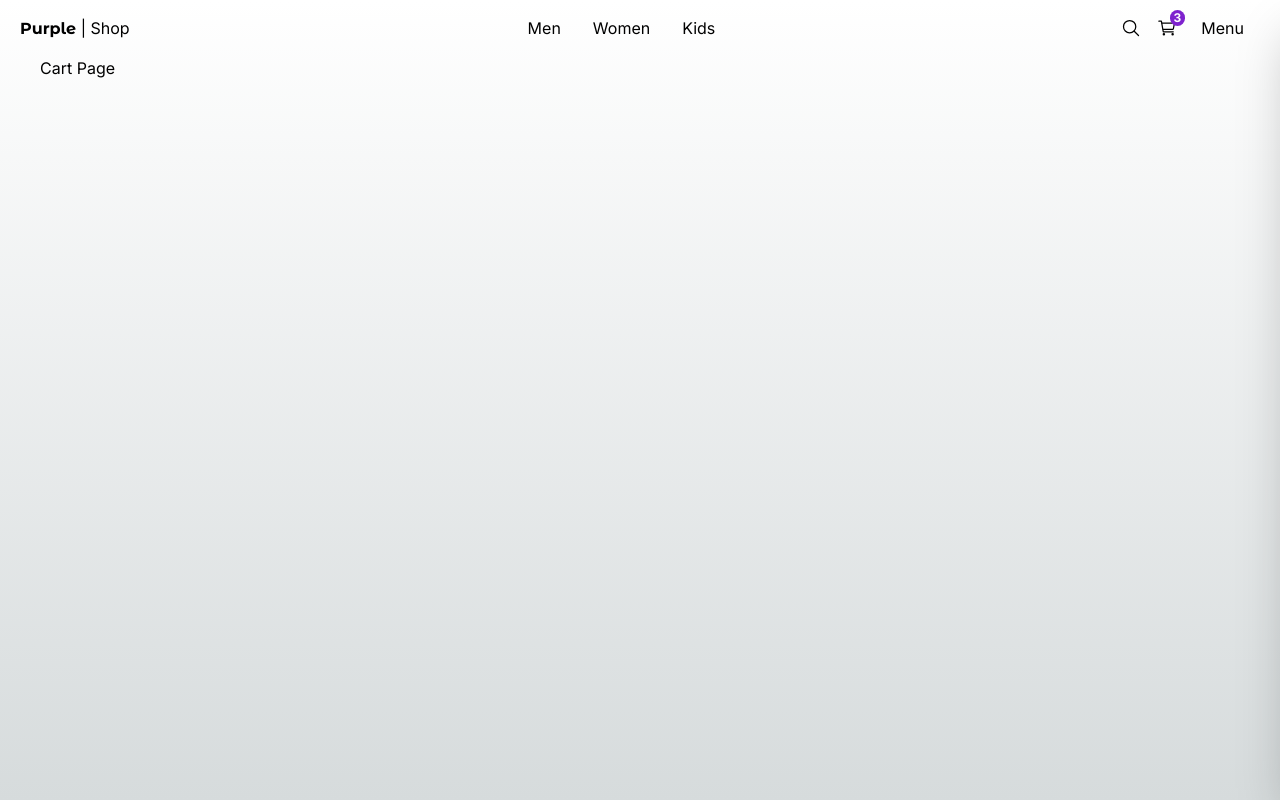
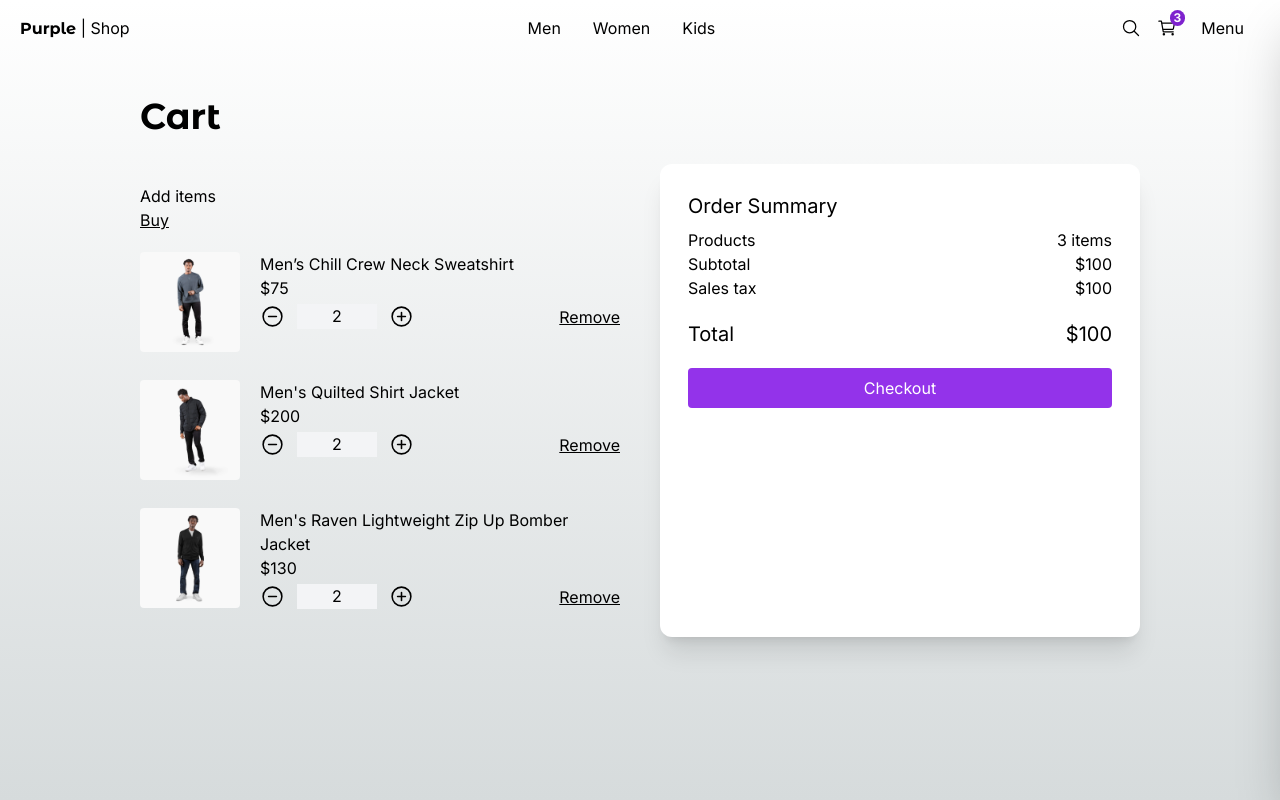
Before and after one commit to Walter-Daniel/purple-shop, a Next.js app: page /cart in a window 1280 px wide. Built offline with nearby package versions, Linux system fonts and the light colour scheme.

Commit message:
Create cart page, add checkout and order summary

```diff
--- a/src/app/(shop)/cart/page.tsx
+++ b/src/app/(shop)/cart/page.tsx
@@ -1,8 +1,82 @@
+import { QuantitySelector, Title } from "@/components";
+import { initialData } from "@/seed/seed";
+import Image from "next/image";
+import Link from "next/link";
+
+const productsInCart = [
+  initialData.products[0],
+  initialData.products[1],
+  initialData.products[2]
+]
 
 export default function CartPage() {
   return (
-    <div>
-      <h1>Cart Page</h1>
+    <div className='flex justify-center items-center mb-72 px-10 sm:px-0'>
+      <div className="flex flex-col w-[1000px]">
+        <Title title="Cart" />
+        <div className="grid grid-cols-1 sm:grid-cols-2 gap-10">
+          {/* CHECKOUT */}
+          <div className="flex flex-col mt-5">
+            <span>Add items</span>
+            <Link href="/" className="underline mb-5">Buy</Link>
+
+          {/* ITEMS */}
+          {
+            productsInCart.map(product => (
+              <div key={product.slug} className="flex mb-7">
+                <Image
+                  src={`/products/${ product.images[0] }`}
+                  alt={product.title}
+                  height={ 100 }
+                  width={ 100 }
+                  style={{
+                    height: '100px',
+                    width: '100px'
+                  }}
+                  className="mr-5 rounded"
+                />
+                <div className="w-full">
+                  <p>{product.title}</p>
+                  <p>${product.price}</p>
+                  <div className="flex justify-between mt-1">
+                    <QuantitySelector quantity={2}/>
+                    <button className="underline">Remove</button>
+
+                  </div>
+                </div>
+              </div>
+            ))
+          }
+          </div>
+          {/* ORDER SUMMARY */}
+          <div className="bg-white rounded-xl shadow-xl p-7">
+            <h2 className="text-xl mb-2">Order Summary</h2>
+
+            <div className="grid grid-cols-2">
+              <span>Products</span>
+              <span className="text-right">3 items</span>
+
+              <span>Subtotal</span>
+              <span className="text-right">$100</span>
+
+              <span>Sales tax</span>
+              <span className="text-right">$100</span>
+
+              <span className="text-xl mt-5">Total</span>
+              <span className="text-xl mt-5 text-right">$100</span>
+            </div>
+
+            <div className="mt-5 mb-2 w-full">
+              <Link
+                className="flex btn-primary justify-center"
+                href='/checkout/address' >Checkout</Link>
+            </div>
+
+
+
+          </div>
+        </div>
+      </div>
     </div>
   );
 }
```
